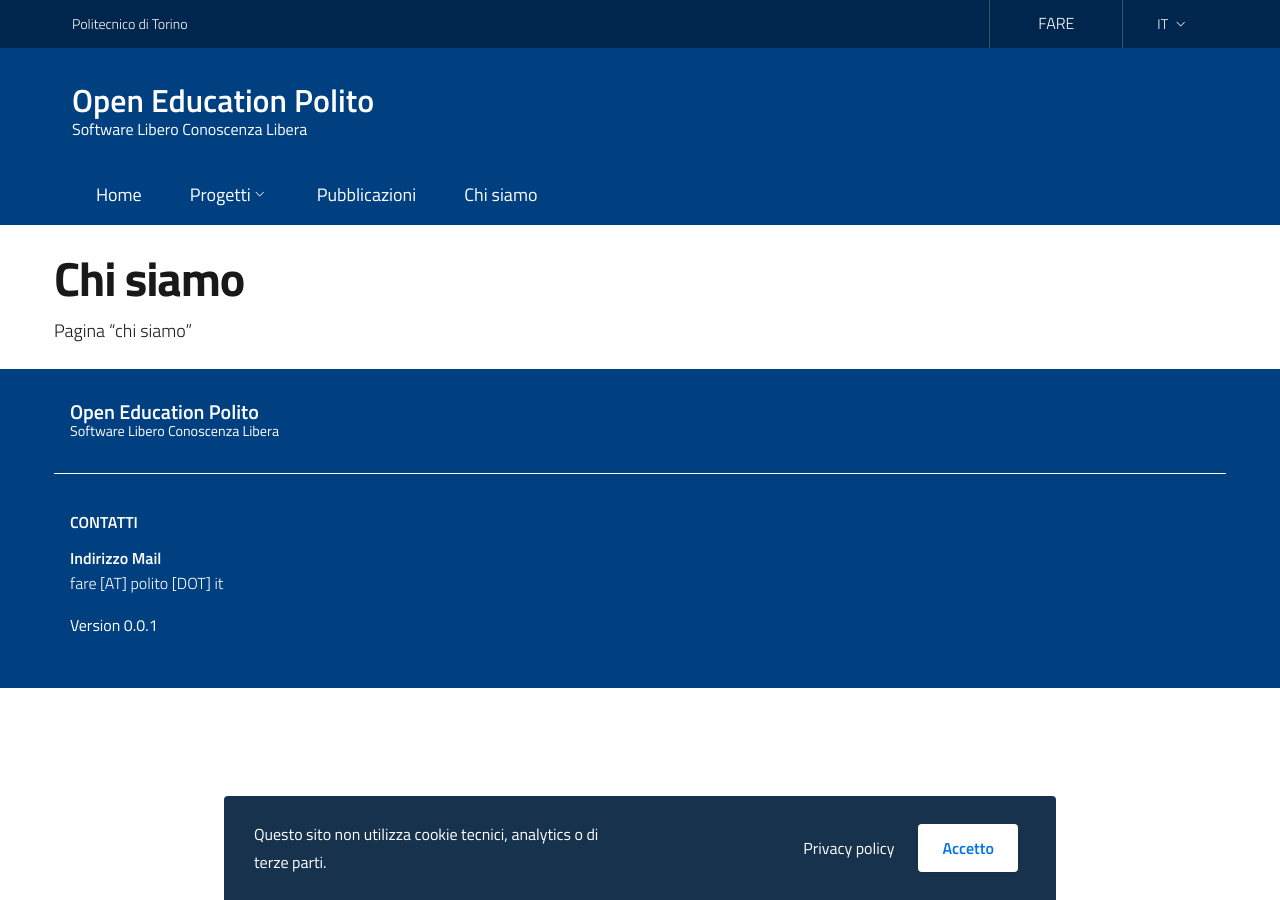
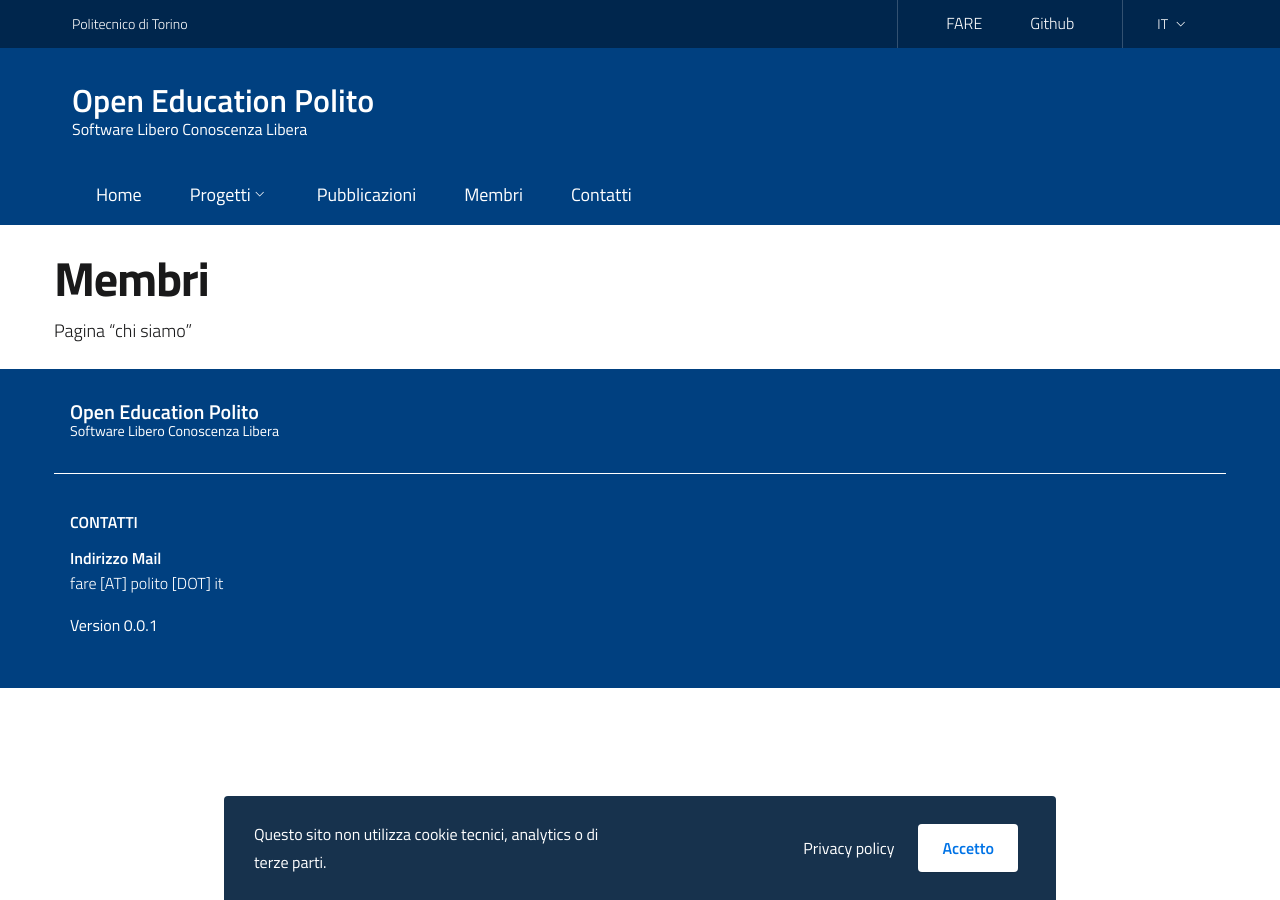
Before and after one commit to open-education-polito/org-website, a Jekyll site: the page built from it/membri.md, in a window 1280 px wide. Built offline with Jekyll 4.4.1, drawn with Linux system fonts in a browser that asks for light colours.

```diff
--- a/_includes/header/header-slim.html
+++ b/_includes/header/header-slim.html
@@ -15,6 +15,7 @@
               <div class="link-list-wrapper collapse" id="menu1">
                 <ul class="link-list">
                   <li><a href="https://fare.polito.it">FARE</a></li>
+                  <li><a href="https://github.com/open-education-polito">Github</a></li>
                   <li class="d-lg-none"><a href="#">Politecnico di Torino</a></li>
                 </ul>
               </div>
--- a/it/chi-siamo.md
+++ b/it/membri.md
@@ -1,9 +1,9 @@
 ---
 layout: page
-title: Chi siamo
+title: Membri
 lang: it
-ref: about-us
-permalink: /it/chi-siamo
+ref: members
+permalink: /it/membri
 order: 2
 ---
 
```
Also changed, not shown: it/contatti.md (added, +10 -0 lines).
